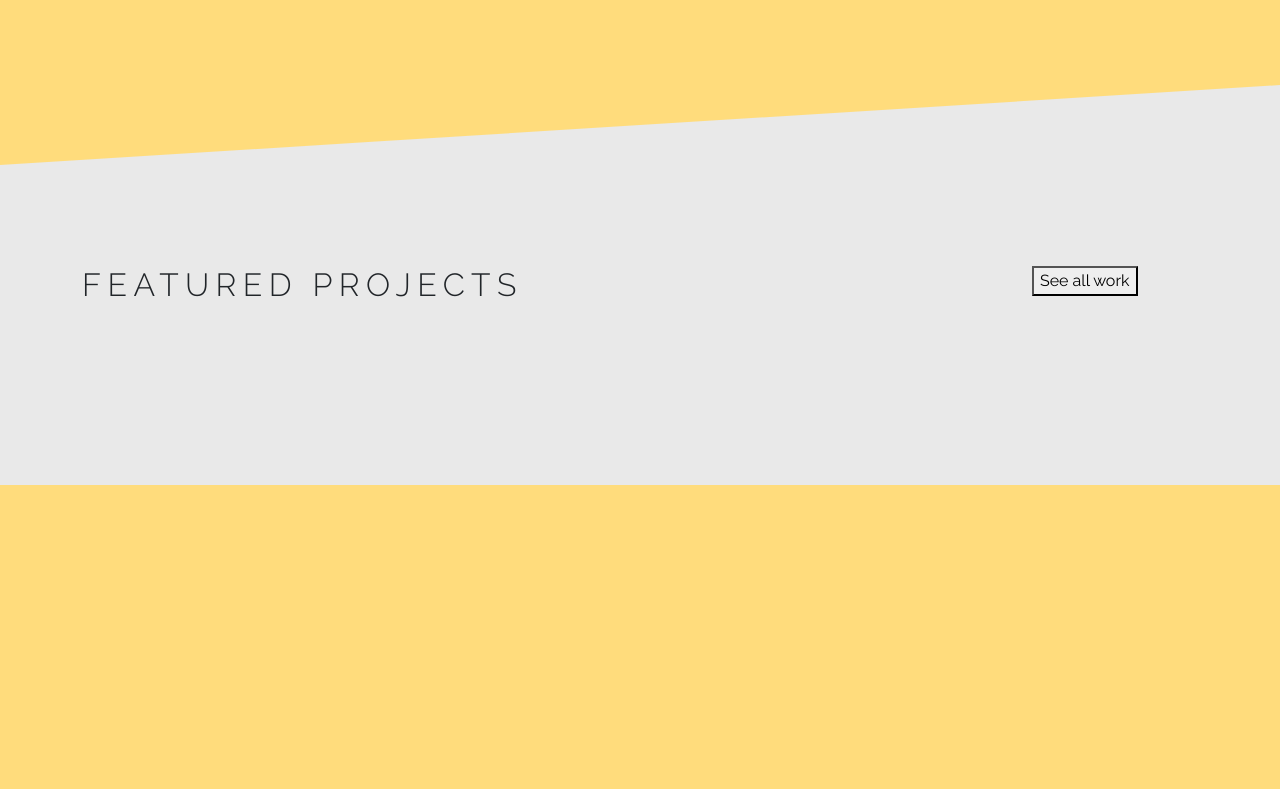
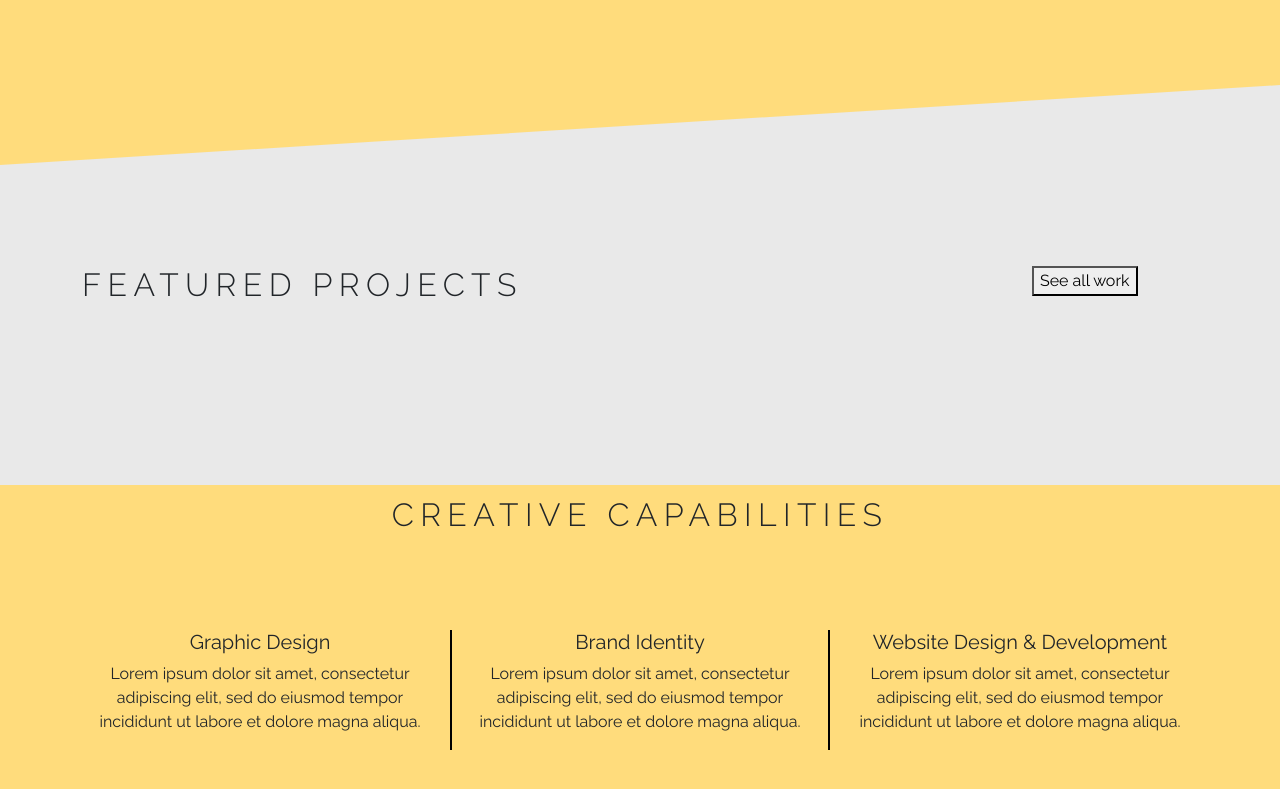
Before and after one commit to rscole87/mt_website_react_v2, a React (Create React App) app: page / in a window 1280 px wide. Shown: the part 875-1664 px from the top of the page. Before the commit the page ends 1360 px from the top, so only its background shows below. Built offline with nearby package versions, Linux system fonts and the light colour scheme.

Commit message:
add capabilities section and style

```diff
--- /dev/null
+++ b/src/components/CapabilitiesComponent.js
@@ -0,0 +1,34 @@
+import React from "react";
+import { Row, Col, Container } from "reactstrap";
+
+const Capabilities = () => {
+  return (
+    <section id="capabilities-section" className="d-flex align-items-center">
+      <Container>
+        <Row>
+          <Col className="text-center py-5 pt-sm-1">
+            <h3>Creative Capabilities</h3>
+          </Col>
+        </Row>
+        <Row className="pt-1 py-sm-5">
+          <Col sm="4" className="text-center px-3">
+            <h5>Graphic Design</h5>
+            <p>Lorem ipsum dolor sit amet, consectetur adipiscing elit, sed do eiusmod tempor incididunt ut labore et dolore magna aliqua.</p>
+          </Col>
+
+          <Col sm="4" className="text-center px-3 center-item">
+            <h5>Brand Identity</h5>
+            <p>Lorem ipsum dolor sit amet, consectetur adipiscing elit, sed do eiusmod tempor incididunt ut labore et dolore magna aliqua.</p>
+          </Col>
+
+          <Col sm="4" className="text-center px-3">
+            <h5>Website Design & Development</h5>
+            <p>Lorem ipsum dolor sit amet, consectetur adipiscing elit, sed do eiusmod tempor incididunt ut labore et dolore magna aliqua.</p>
+          </Col>
+        </Row>
+      </Container>
+    </section>
+  );
+};
+
+export default Capabilities;
--- a/src/components/MainComponent.js
+++ b/src/components/MainComponent.js
@@ -2,6 +2,7 @@ import React from "react";
 import Header from "./HeaderComponent";
 import About from "./AboutComponent";
 import Featured from "./FeaturedComponent";
+import Capabilities from "./CapabilitiesComponent";
 
 const Main = () => {
   return (
@@ -9,6 +10,7 @@ const Main = () => {
       <Header />
       <About />
       <Featured />
+      <Capabilities />
     </>
   );
 };
--- a/src/styles/App.css
+++ b/src/styles/App.css
@@ -73,4 +73,19 @@ h3 {
   min-height: 50vh;
   background-color: #e9e9e9;
 }
+
+#capabilities-section {
+  min-height: 40vh;
+}
+
+#capabilities-section .center-item {
+  border-left: 2px solid black;
+  border-right: 2px solid black;
+}
+
+@media only screen and (max-width: 575px) {
+  #capabilities-section .center-item {
+    border: none;
+  }
+}
 /*# sourceMappingURL=App.css.map */
--- a/src/styles/App.scss
+++ b/src/styles/App.scss
@@ -67,3 +67,16 @@ h3 {
   min-height: 50vh;
   background-color: #e9e9e9;
 }
+
+#capabilities-section{
+  min-height: 40vh;
+
+  .center-item{
+    border-left: 2px solid black;
+    border-right: 2px solid black;
+
+    @media only screen and (max-width: 575px) {
+      border: none;
+    }
+  }
+}
```
Also changed, not shown: src/images/mt-logo-white.png, 1 other file (tests, documents, lock files or other folders).
